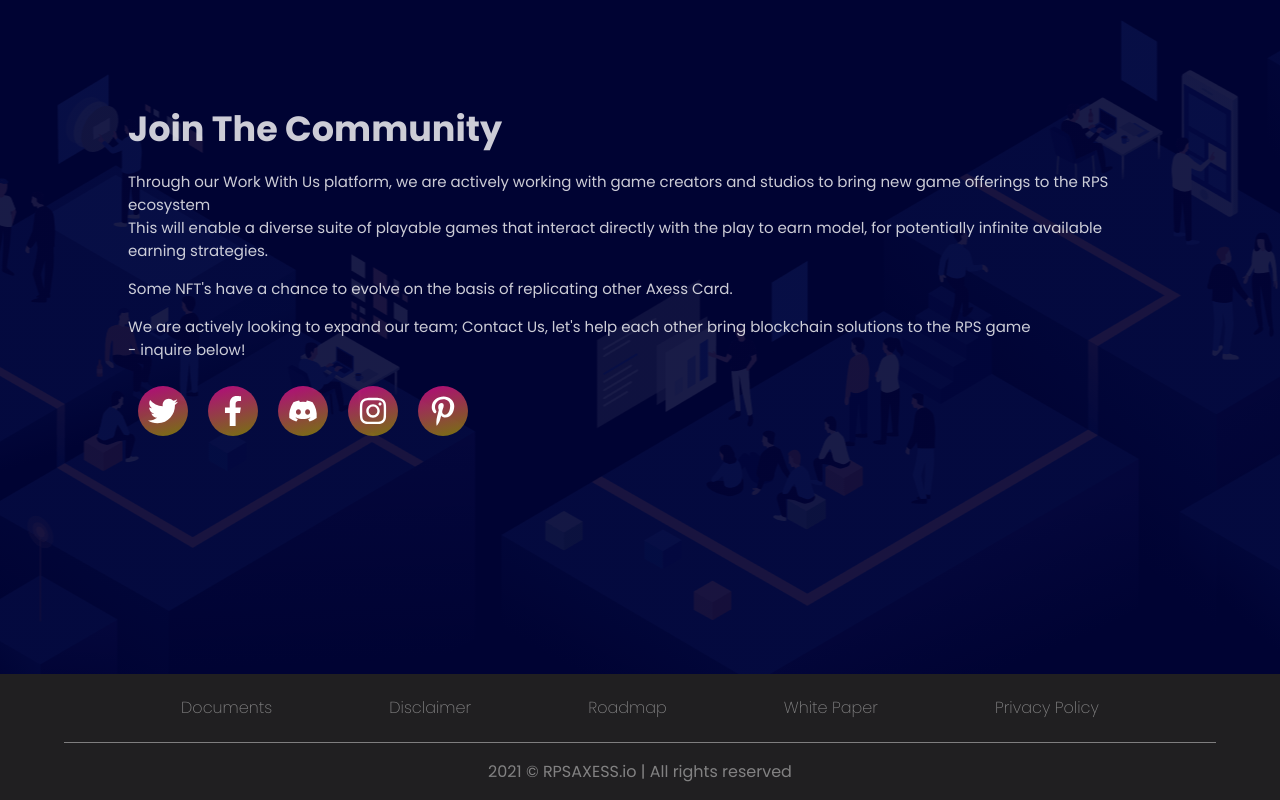
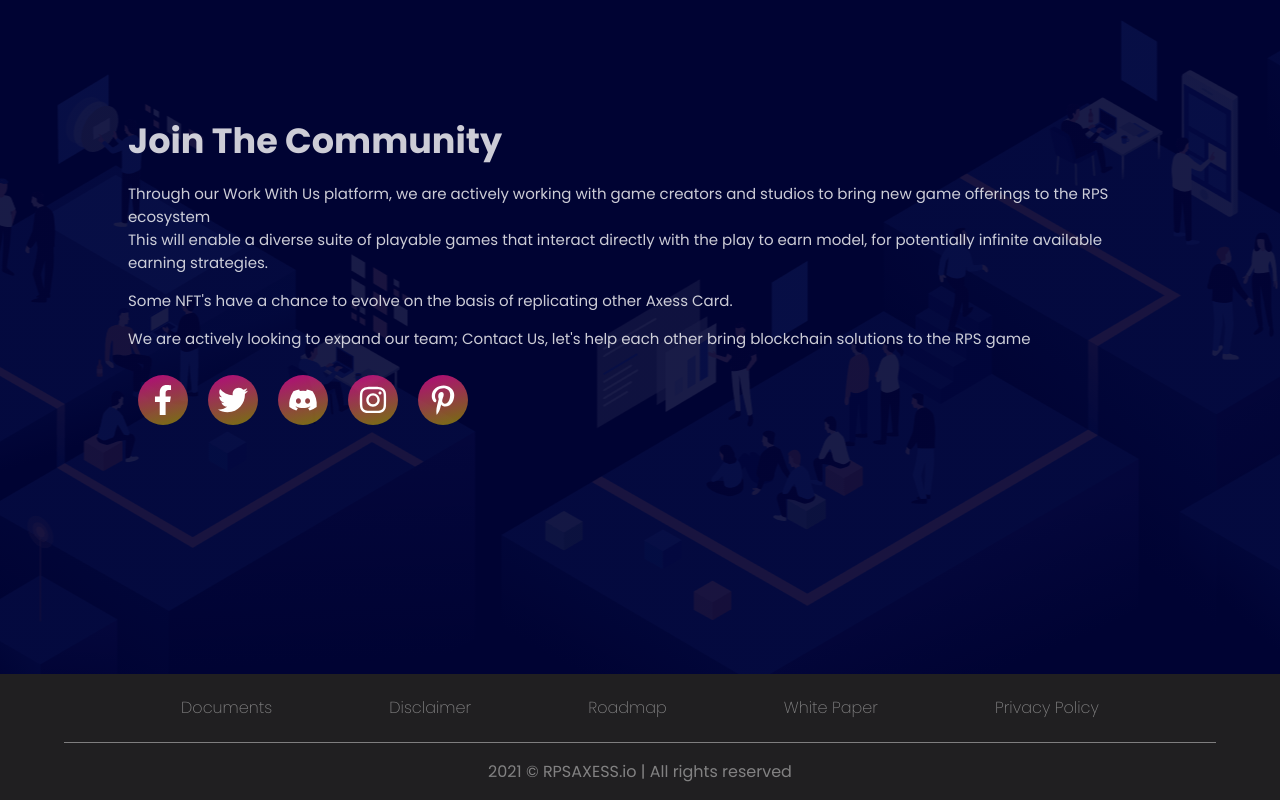
Before and after one commit to jetmaquiling/rpsversion1, a Next.js app: page / in a window 1280 px wide. Shown: the part 5242-6042 px from the top of the page. Built offline with nearby package versions, Linux system fonts and the light colour scheme.

Commit message:
Link Finalization

```diff
--- a/components/caveats/recruit.js
+++ b/components/caveats/recruit.js
@@ -30,28 +30,38 @@ const Recruit = () => {
           </p>
           <p className={style.text1}>
             We are actively looking to expand our team; Contact Us, let's help
-            each other bring blockchain solutions to the RPS game <br /> -
-            inquire below!
+            each other bring blockchain solutions to the RPS game
           </p>
           <div className={style.buttonContainer}>
-            <a href="">
+            <a href="https://www.facebook.com/rpsaxess/" target="_blank">
+              <h4 className={style.buttonText}>
+                <FaFacebookF className={style.icon} />
+              </h4>
+            </a>
+            <a href="https://twitter.com/RpsAxess" target="_blank">
               <h4 className={style.buttonText}>
                 <FaTwitter className={style.icon} />
               </h4>
             </a>
 
-            <h4 className={style.buttonText}>
-              <FaFacebookF className={style.icon} />
-            </h4>
+            <a href="https://discord.gg/NY4rJP64Sn" target="_blank">
               <h4 className={style.buttonText}>
                 <FaDiscord className={style.icon} />
               </h4>
+            </a>
+            <a href="https://www.instagram.com/rpsaxess/" target="_blank">
               <h4 className={style.buttonText}>
                 <FaInstagram className={style.icon} />
               </h4>
+            </a>
+            <a
+              href="https://www.pinterest.com/rpsaxessofficial/"
+              target="_blank"
+            >
               <h4 className={style.buttonText}>
                 <FaPinterestP className={style.icon} />
               </h4>
+            </a>
           </div>
         </LazyLoad>
       </div>
```
Lines whose indentation alone changed are shown as unchanged.
